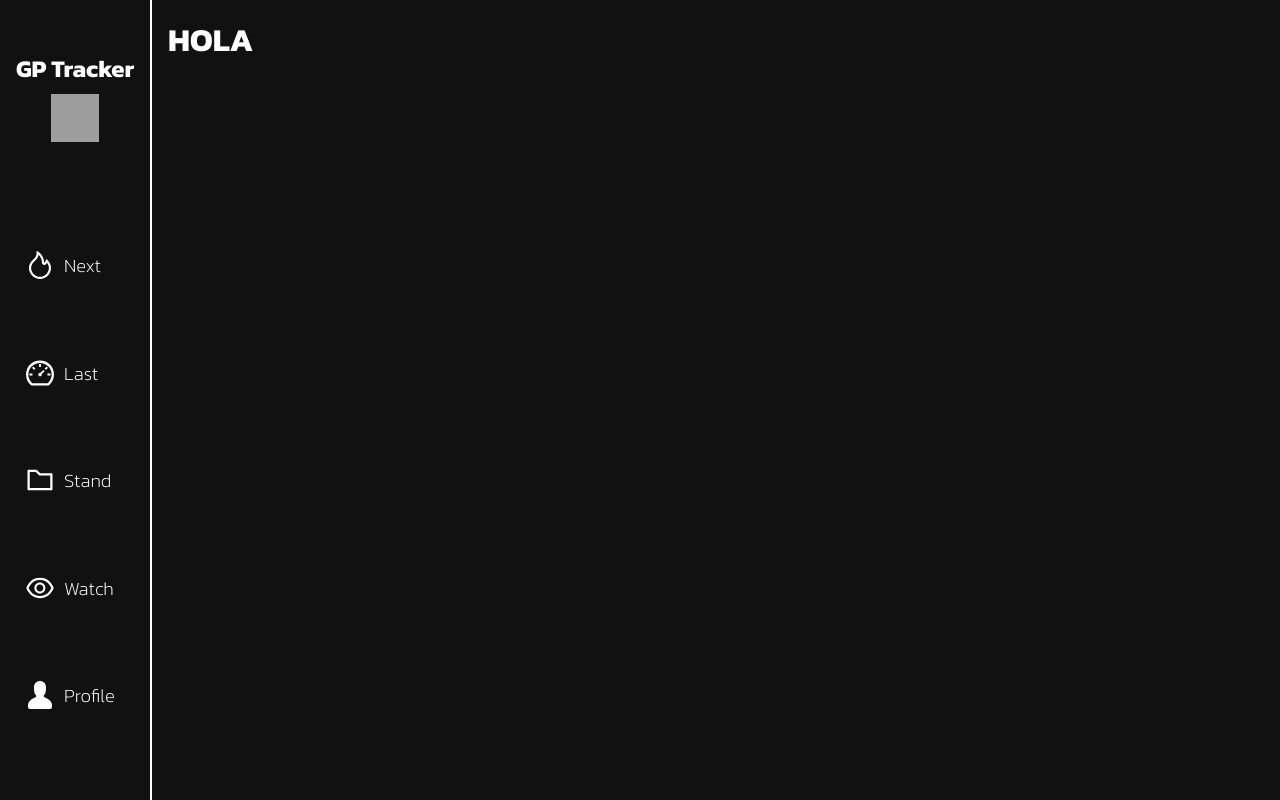
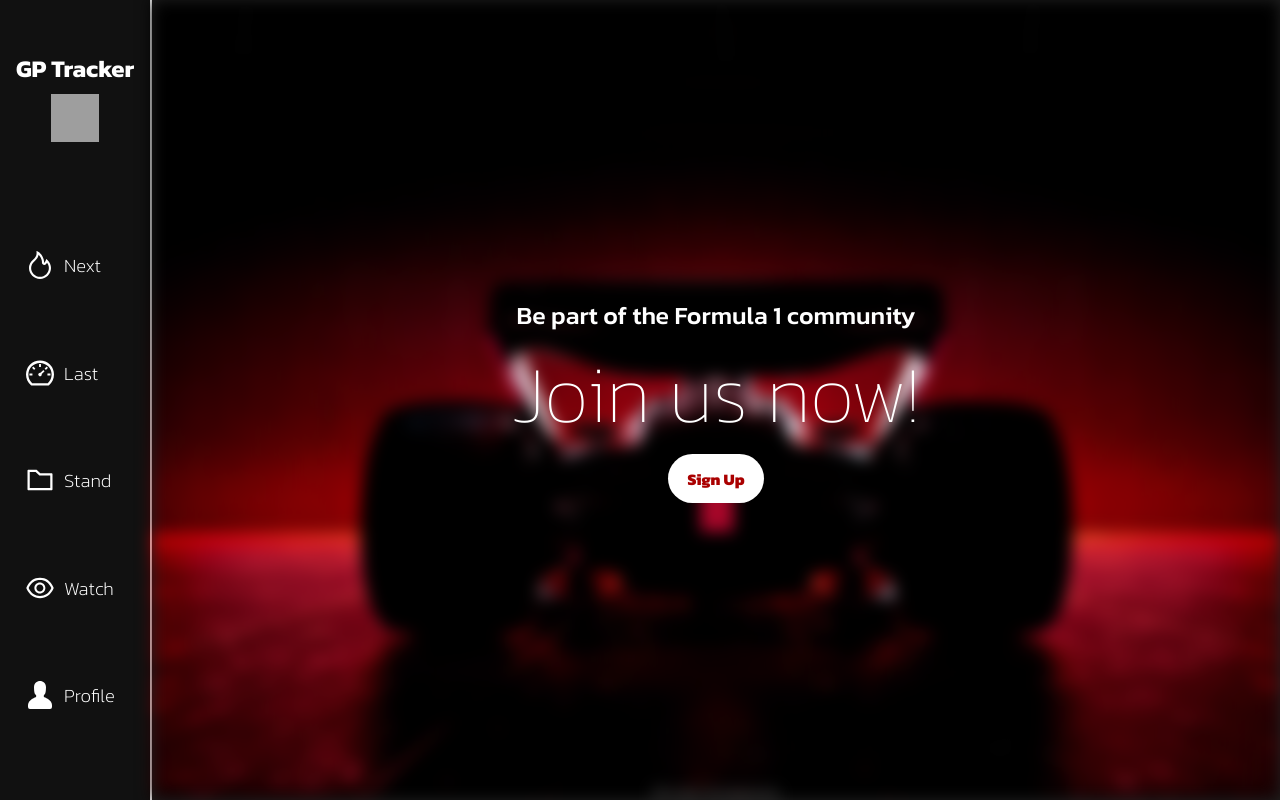
Before and after one commit to JQui-dev/Apexify, a React (Vite) app: page / in a window 1280 px wide. Built offline with nearby package versions, Linux system fonts and the light colour scheme; grey boxes are pictures that could not be loaded.

Commit message:
Landpage, fixed path on img, profile page file

```diff
--- a/src/App.jsx
+++ b/src/App.jsx
@@ -8,7 +8,8 @@ import Error from "./pages/Error"
   import Last from "./pages/Last"
   import Stand from "./pages/Stand"
   import Watch from "./pages/Watch"
-  import Login from "./pages/Login.jsx"
+  import Profile from "./pages/Profile"
+  import Login from "./pages/Login"
 
 // COMPONENTS
 import NavBar from "./components/NavBar"
@@ -29,6 +30,7 @@ function App() {
           <Route path="/last" element={<Last/>}></Route>
           <Route path="/stand" element={<Stand/>}></Route>
           <Route path="/watch" element={<Watch/>}></Route>
+          <Route path="/profile" element={<Profile/>}></Route>
           <Route path="/login" element={<Login/>}></Route>
         </Routes>
       </BrowserRouter>
--- a/src/components/NavBar.jsx
+++ b/src/components/NavBar.jsx
@@ -13,7 +13,7 @@ function NavBar() {
     <div className="NavBar">
       <Link to="/" className="title">
         <h1>GP Tracker</h1>
-        <img src="/public/logo.png" alt="logo"/>
+        <img src="/logo.png" alt="logo"/>
       </Link>
       <nav>
 
@@ -37,7 +37,7 @@ function NavBar() {
           <h3>Watch</h3>
         </NavLink>
 
-        <NavLink to="/login">
+        <NavLink to="/profile">
           <GoPerson/>
           <h3>Profile</h3>
         </NavLink>
--- a/src/pages/Land.jsx
+++ b/src/pages/Land.jsx
@@ -1,4 +1,5 @@
 // MODULES
+import { Link } from "react-router-dom"
 
 // COMPONENTS
 
@@ -8,7 +9,15 @@ import './style/Land.scss'
 function Land() {
   return (
     <div className='Land'>
-      <h1>HOLA</h1>
+      <img className='bg' src="/landpagebg.jpg"/>
+
+      <div className="info">
+        <h3>Be part of the Formula 1 community</h3>
+        <div className="join">
+          <h2>Join us now!</h2>
+          <Link to="/login">Sign Up</Link>
+        </div>
+      </div>
     </div>
   )
 }
--- /dev/null
+++ b/src/pages/Profile.jsx
@@ -0,0 +1,14 @@
+// MODULES
+
+// COMPONENTS
+
+// STYLE
+import './style/Profile.scss'
+
+function Profile() {
+  return (
+    <div className='Profile'>Profile</div>
+  )
+}
+
+export default Profile
--- a/src/pages/style/Land.scss
+++ b/src/pages/style/Land.scss
@@ -2,4 +2,76 @@
 
 .Land {
     @include fix-nav-pos;
+
+    .bg {
+        z-index: 1;
+
+        position: absolute;
+        top: 0;
+        left: 0;
+
+        width: 100%;
+        height: 100%;
+
+        object-fit: cover;
+
+        filter: blur(8px);
+    }
+
+    .info {
+        z-index: 10;
+        position: relative;
+
+        display: flex;
+        flex-direction: column;
+        align-items: center;
+        justify-content: center;
+
+        width: 100%;
+        height: 100%;
+
+        & h3 {
+            text-align: center;
+
+            font-size: 1.55rem;
+            font-weight: 500;
+
+            @media screen and (max-width: 600px) {
+                font-size: 1rem;
+            }
+        }
+
+        .join {
+            display: flex;
+            flex-direction: column;
+            align-items: center;
+            justify-content: center;
+
+            & h2 {
+                text-align: center;
+                font-size: 5rem;
+                font-weight: 100;
+
+                @media screen and (max-width: 600px) {
+                    font-size: 3rem;
+                }
+            }
+            & a {
+                padding: .8rem 1.2rem;
+
+                font-weight: 800;
+
+                border-radius: 999px;
+
+                color: #a00;
+                background: #fff;
+
+                transition: 200ms ease-in-out;
+            }
+            & a:hover {
+                color: #fff;
+                background: #a00;
+            }
+        }
+    }
 }
--- a/src/style/general.scss
+++ b/src/style/general.scss
@@ -1,15 +1,18 @@
 @mixin fix-nav-pos {
+    position: relative;
+
     margin-left: 9.5rem;
 
     width: calc(100% - 9.5rem);
     min-height: 100vh;
 
-    padding: 1rem;
+    padding: .5rem;
 
-    background: #111;
+    background: #111e;
     color: #fff;
 
     @media screen and (max-width: 600px) {
+        min-height: calc(100vh - 5rem);
         margin-top: 4rem;
         margin-left: 0;
 
```
Also changed, not shown: public/landpagebg.jpg (added), src/pages/style/Profile.scss (added).
